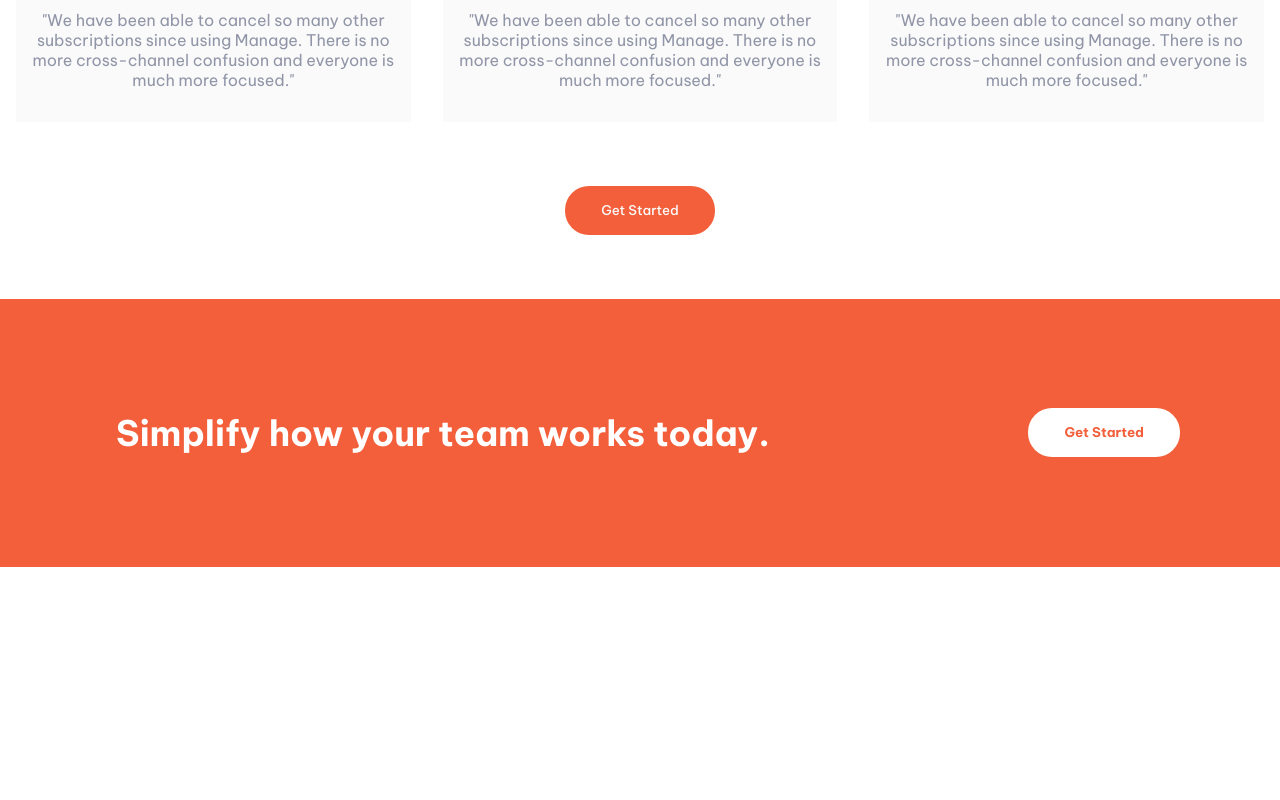
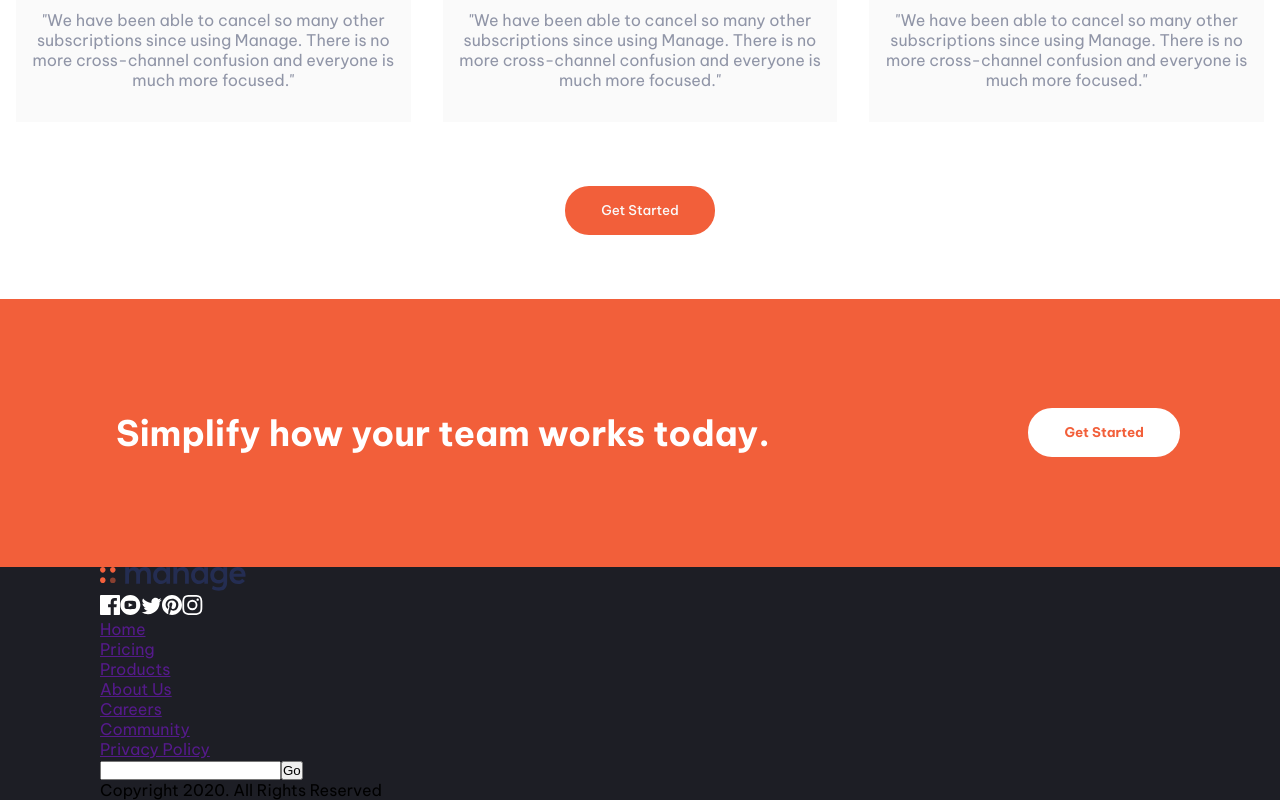
Before and after one commit to ioangheraszim/manage-landing-page, a React (Vite) app: page / in a window 1280 px wide. Shown: the part 1714-2514 px from the top of the page. Before the commit the page ends 2281 px from the top, so only its background shows below. Built offline with nearby package versions, Linux system fonts and the light colour scheme.

Commit message:
footer elements set just needs styling

```diff
--- a/src/App.jsx
+++ b/src/App.jsx
@@ -1,4 +1,5 @@
 import './App.scss'
+import Footer from './assets/components/Footer/Footer'
 import HeroSection from './assets/components/HeroSection/HeroSection'
 import InfoSections from './assets/components/InfoSection/InfoSections'
 import Navbar from './assets/components/Navbar/Navbar'
@@ -14,6 +15,7 @@ function App() {
         <InfoSections/>
         <Testimonials/>
         <SimpleAd/>
+        <Footer/>
     </main>
   )
 }
--- a/src/assets/components/Footer/Footer.jsx
+++ b/src/assets/components/Footer/Footer.jsx
@@ -1,8 +1,51 @@
 import React from 'react'
-
+import "./Footer.scss"
+import instagram from "../../images/icon-instagram.svg"
+import facebook from "../../images/icon-facebook.svg"
+import twitter from "../../images/icon-twitter.svg"
+import pinterest from "../../images/icon-pinterest.svg"
+import youtube from "../../images/icon-youtube.svg"
+import logo from "../../images/logo.svg"
 function Footer() {
   return (
-    <div>Footer</div>
+    <footer className='footer-wrapper'>
+      <div className='container'>
+        <div className=''>
+          <div className='logo'>
+            <img src={logo} alt="" />
+          </div>
+          <div className='socal-icons'>
+            <img src={facebook} alt={facebook} />
+            <img src={youtube} alt="" />
+            <img src={twitter} alt="" />
+            <img src={pinterest} alt="" />
+            <img src={instagram}  alt="" />
+          </div>
+        </div>
+        <div>
+          <ul>
+            <li><a href="">Home</a></li>
+            <li><a href="">Pricing</a></li>
+            <li><a href="">Products</a></li>
+            <li><a href="">About Us</a></li>
+          </ul>
+        </div>
+        <div>
+          <ul>
+            <li><a href="">Careers</a></li>
+            <li><a href="">Community</a></li>
+            <li><a href="">Privacy Policy</a></li>
+          </ul>
+        </div>
+        <div>
+          <div>
+            <input type="text" />
+            <button>Go</button>
+          </div>
+          <p>Copyright 2020. All Rights Reserved</p>
+        </div>
+      </div>
+    </footer>
   )
 }
 
--- a/src/assets/components/Footer/Footer.scss
+++ b/src/assets/components/Footer/Footer.scss
@@ -0,0 +1,5 @@
+@use "../../SCSS/" as *;
+
+.footer-wrapper {
+    background-color: $very-dark-blue;
+}
```
